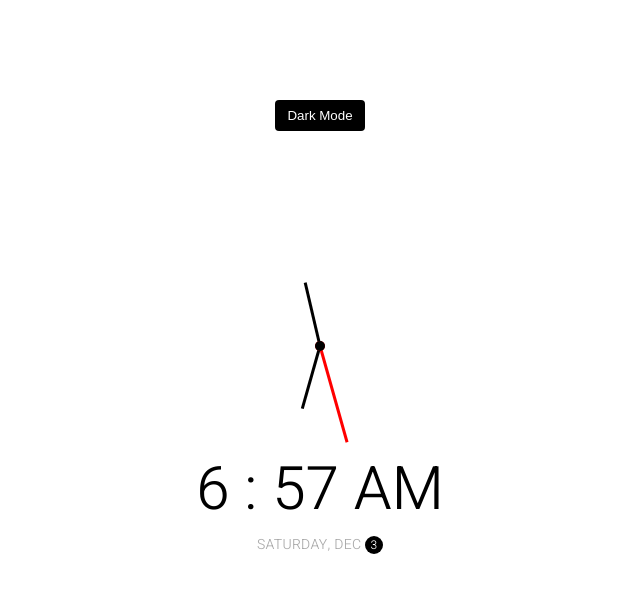
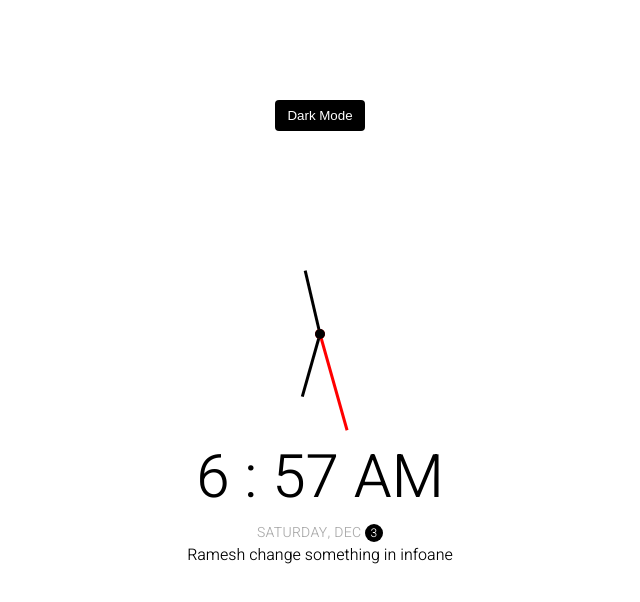
Before and after one commit to Ramesh071819/analog-clock, a plain HTML site: page index.html in a window 1280 px wide. Shown: the whole page, without its empty margins (320-960 px from the left). Drawn offline with Linux system fonts and the light colour scheme.

Commit message:
firstchange

```diff
--- a/index.html
+++ b/index.html
@@ -18,6 +18,8 @@
         </div>
         <div class="time"></div>
         <div class="date"></div>
+
+        <div>Ramesh change something in infoane</div>
     </div>
     <script src="script.js"></script>
 </body>
```
